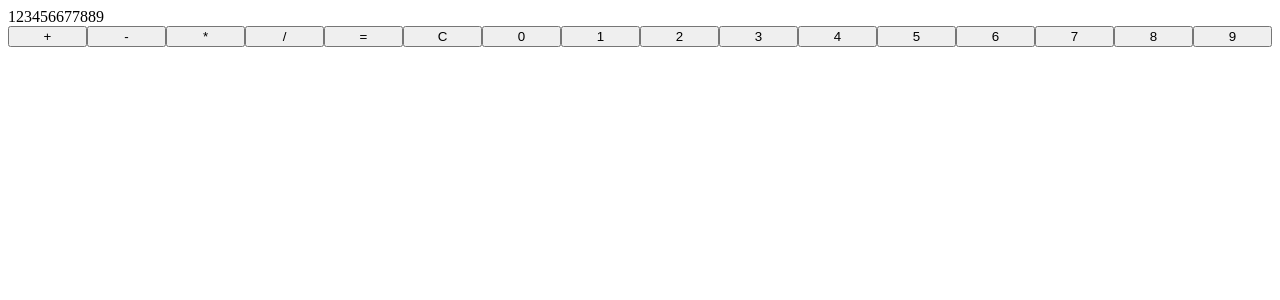
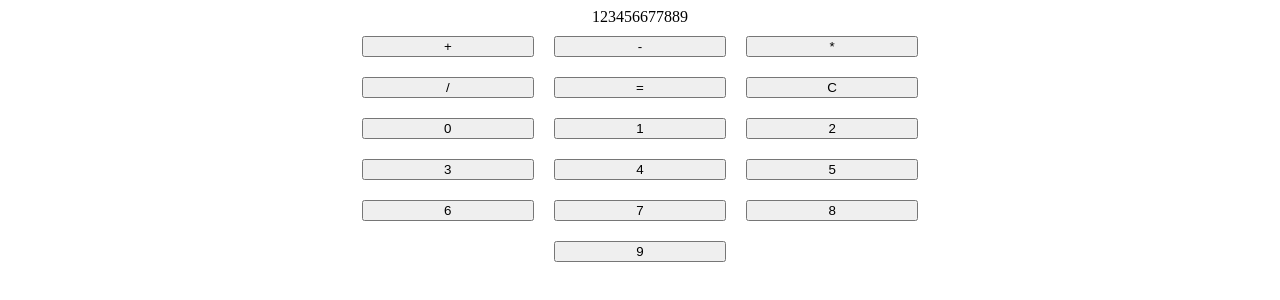
Before and after one commit to harkato/calculator, a plain HTML site: page index.html in a window 1280 px wide. Drawn offline with Linux system fonts and the light colour scheme.

Commit message:
Change style

```diff
--- a/index.html
+++ b/index.html
@@ -8,6 +8,7 @@
 
 </head>
 <body>
+    <div class="container">
         <div class="display">
             123456677889
         </div>
@@ -29,6 +30,8 @@
             <button class="8">8</button>
             <button class="9">9</button>
         </div>
+    </div>
+
     <script src="script.js"></script>
 </body>
 </html>
--- a/style.css
+++ b/style.css
@@ -1,7 +1,23 @@
+.container {
+    display: flex;
+    flex-direction: column;
+    justify-content: center;
+    align-items: center;
+}
+
+.display {
+    width:auto;
+    border: 2px, black;
+}
 .calculator-body {
     display: flex;
+    align-items: center;
+    justify-content: center;
+    flex-wrap: wrap;
+    max-width: 1200px;
 }
 
 .calculator-body button {
-    width: 10em;
+    flex: 0 1 25%;
+    margin: 10px;
 }
```
Lines whose indentation alone changed are shown as unchanged.
